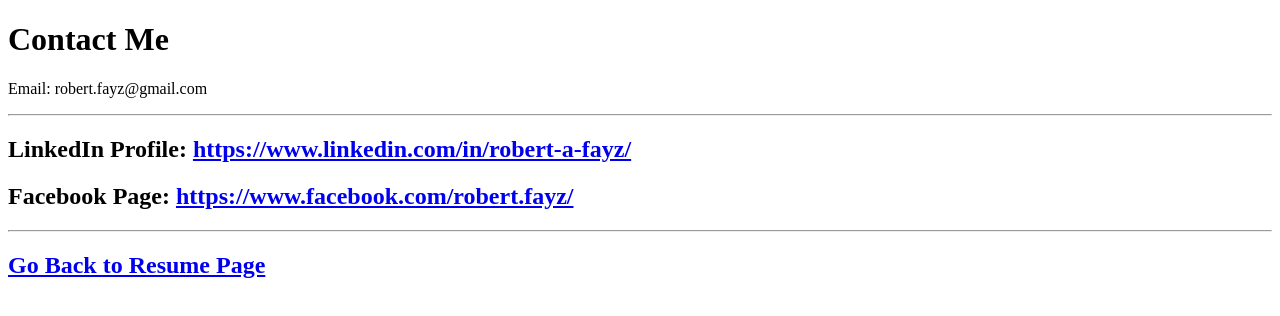
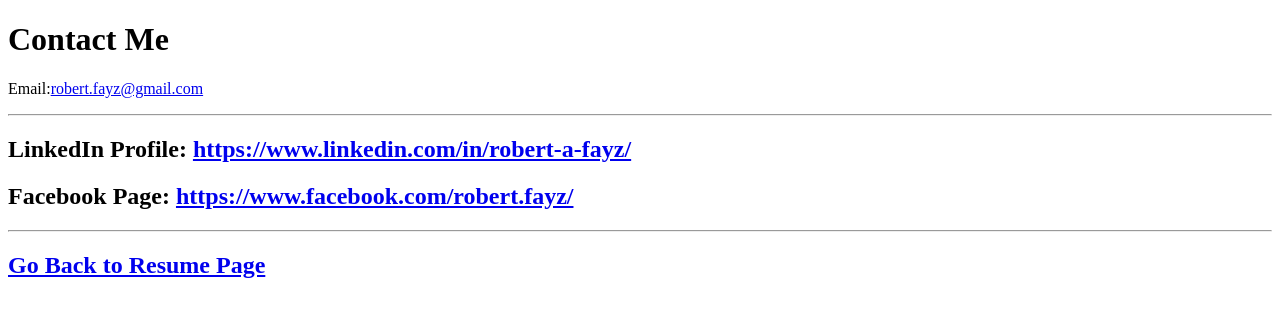
Before and after one commit to FAYZER77/html-resume, a plain HTML site: page public/contact.html in a window 1280 px wide. Drawn offline with Linux system fonts and the light colour scheme.

Commit message:
Make email address on the contact page a link

```diff
--- a/public/contact.html
+++ b/public/contact.html
@@ -8,7 +8,7 @@
   <body>
     <h1>Contact Me</h1>
 
-    <p>Email: robert.fayz@gmail.com</p>
+    <p>Email:<a href="mailto:robert.fayz@gmail.com">robert.fayz@gmail.com</a></p>
     <hr />
     <h2>LinkedIn Profile: <a href="https://www.linkedin.com/in/robert-a-fayz/">https://www.linkedin.com/in/robert-a-fayz/</a></h2>
     <h2>Facebook Page: <a href="https://www.facebook.com/robert.fayz/">https://www.facebook.com/robert.fayz/</a></h2>
```
